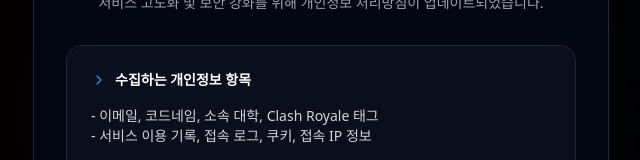
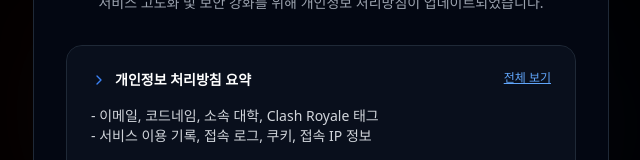
Before and after one commit to CSE4Seoul/cse4seoul, a Next.js app: page /privacy/consent in a window 1280 px wide. Shown: the part 282-442 px from the top of the page, without its empty margins (319-959 px from the left). Built offline with nearby package versions, Linux system fonts and the light colour scheme; no server answers.

Commit message:
fix: allow public access to privacy policy and update translations
- Update middleware to permit anonymous access to /privacy
- Add privacy policy translations to LanguageContext
- Use translated strings and Next.js Link in login/signup forms
- Add "View Full Policy" link to mandatory consent page

```diff
--- a/app/(auth)/login/page.tsx
+++ b/app/(auth)/login/page.tsx
@@ -5,9 +5,10 @@ import { useRouter } from 'next/navigation';
 import { useState } from 'react';
 import { motion } from 'framer-motion';
 import { useLanguage } from '@/contexts/LanguageContext';
+import Link from 'next/link';
 
 export default function LoginPage() {
-  const { t, toggleLanguage } = useLanguage();
+  const { t, toggleLanguage, lang } = useLanguage();
   const router = useRouter();
   const supabase = createClient();
 
@@ -43,7 +44,7 @@ export default function LoginPage() {
     setLoading(true);
     setError(null);
     if (!isAgreed) {
-      setError('개인정보 수집 및 이용에 동의해 주세요.');
+      setError(lang === 'ko' ? '개인정보 수집 및 이용에 동의해 주세요.' : 'Please agree to the collection and use of personal information.');
       setLoading(false);
       return;
     }
@@ -74,7 +75,7 @@ export default function LoginPage() {
       } catch (e) {
         console.error('Failed to persist consent:', e);
       }
-      setError('이메일을 확인해서 인증해주세요! (또는 Supabase에서 Confirm Email 끄면 바로 됨)');
+      setError(lang === 'ko' ? '이메일을 확인해서 인증해주세요!' : 'Please check your email for verification!');
     }
     setLoading(false);
   };
@@ -165,10 +166,10 @@ export default function LoginPage() {
                 className="mt-1"
               />
               <label htmlFor="consent-login" className="text-sm text-gray-300">
-                개인정보 수집 · 이용에 동의합니다. (
-                <a href="/privacy" className="underline">
-                  개인정보 처리방침
-                </a>
+                {t('privacyAgree')} (
+                <Link href="/privacy" className="underline">
+                  {t('privacyPolicy')}
+                </Link>
                 )
               </label>
             </div>
--- a/app/privacy/consent/page.tsx
+++ b/app/privacy/consent/page.tsx
@@ -83,9 +83,17 @@ export default function PrivacyConsentPage() {
         </p>
 
         <div className="bg-gray-900/50 border border-gray-800 rounded-2xl p-6 mb-8 space-y-4 max-h-60 overflow-y-auto text-sm text-gray-300">
-          <h3 className="font-bold text-white flex items-center gap-2">
-            <ChevronRight className="w-4 h-4 text-blue-500" /> 수집하는 개인정보 항목
-          </h3>
+          <div className="flex justify-between items-start mb-2">
+            <h3 className="font-bold text-white flex items-center gap-2">
+              <ChevronRight className="w-4 h-4 text-blue-500" /> 개인정보 처리방침 요약
+            </h3>
+            <a
+              href="/privacy"
+              className="text-xs text-blue-400 hover:text-blue-300 underline flex items-center gap-1"
+            >
+              전체 보기
+            </a>
+          </div>
           <p>
             - 이메일, 코드네임, 소속 대학, Clash Royale 태그
             <br />
--- a/components/sign-up-form.tsx
+++ b/components/sign-up-form.tsx
@@ -15,11 +15,13 @@ import { Label } from "@/components/ui/label";
 import Link from "next/link";
 import { useRouter } from "next/navigation";
 import { useState } from "react";
+import { useLanguage } from "@/contexts/LanguageContext";
 
 export function SignUpForm({
   className,
   ...props
 }: React.ComponentPropsWithoutRef<"div">) {
+  const { t, lang } = useLanguage();
   const [email, setEmail] = useState("");
   const [password, setPassword] = useState("");
   const [repeatPassword, setRepeatPassword] = useState("");
@@ -42,7 +44,7 @@ export function SignUpForm({
 
     try {
       if (!isAgreed) {
-        setError("개인정보 수집 및 이용에 동의해 주세요.");
+        setError(lang === 'ko' ? '개인정보 수집 및 이용에 동의해 주세요.' : 'Please agree to the collection and use of personal information.');
         setIsLoading(false);
         return;
       }
@@ -136,9 +138,9 @@ export function SignUpForm({
                   className="mt-1"
                 />
                 <label htmlFor="consent" className="text-sm">
-                  개인정보 수집 및 이용에 동의합니다. (
+                  {t('privacyAgree')} (
                   <Link href="/privacy" className="underline">
-                    개인정보 처리방침
+                    {t('privacyPolicy')}
                   </Link>
                   )
                 </label>
--- a/contexts/LanguageContext.tsx
+++ b/contexts/LanguageContext.tsx
@@ -17,6 +17,8 @@ const dictionaries = {
     sendResetLink: 'Send Reset Link',
     sending: 'Sending...',
     backToLogin: 'Back to Login',
+    privacyAgree: 'I agree to the collection and use of personal information.',
+    privacyPolicy: 'Privacy Policy',
   },
   ko: {
     systemAccess: '시스템 접근',
@@ -32,6 +34,8 @@ const dictionaries = {
     sendResetLink: '재설정 링크 보내기',
     sending: '보내는 중...',
     backToLogin: '로그인으로 돌아가기',
+    privacyAgree: '개인정보 수집 · 이용에 동의합니다.',
+    privacyPolicy: '개인정보 처리방침',
   },
 };
 
--- a/lib/supabase/proxy.ts
+++ b/lib/supabase/proxy.ts
@@ -46,7 +46,8 @@ export async function updateSession(request: NextRequest) {
     pathname !== "/" &&
     !user &&
     !isAuthPage &&
-    !isApiPage
+    !isApiPage &&
+    !isPrivacyPage
   ) {
     const url = request.nextUrl.clone();
     url.pathname = "/login";
@@ -63,7 +64,7 @@ export async function updateSession(request: NextRequest) {
 
     // If no profile found OR is_consented is falsy (false or null)
     if (!profile || !profile.is_consented) {
-      if (!pathname.startsWith("/privacy/consent") && !isAuthPage) {
+      if (!pathname.startsWith("/privacy/consent") && !isAuthPage && !isPrivacyPage) {
         const url = request.nextUrl.clone();
         url.pathname = "/privacy/consent";
         return NextResponse.redirect(url);
```
